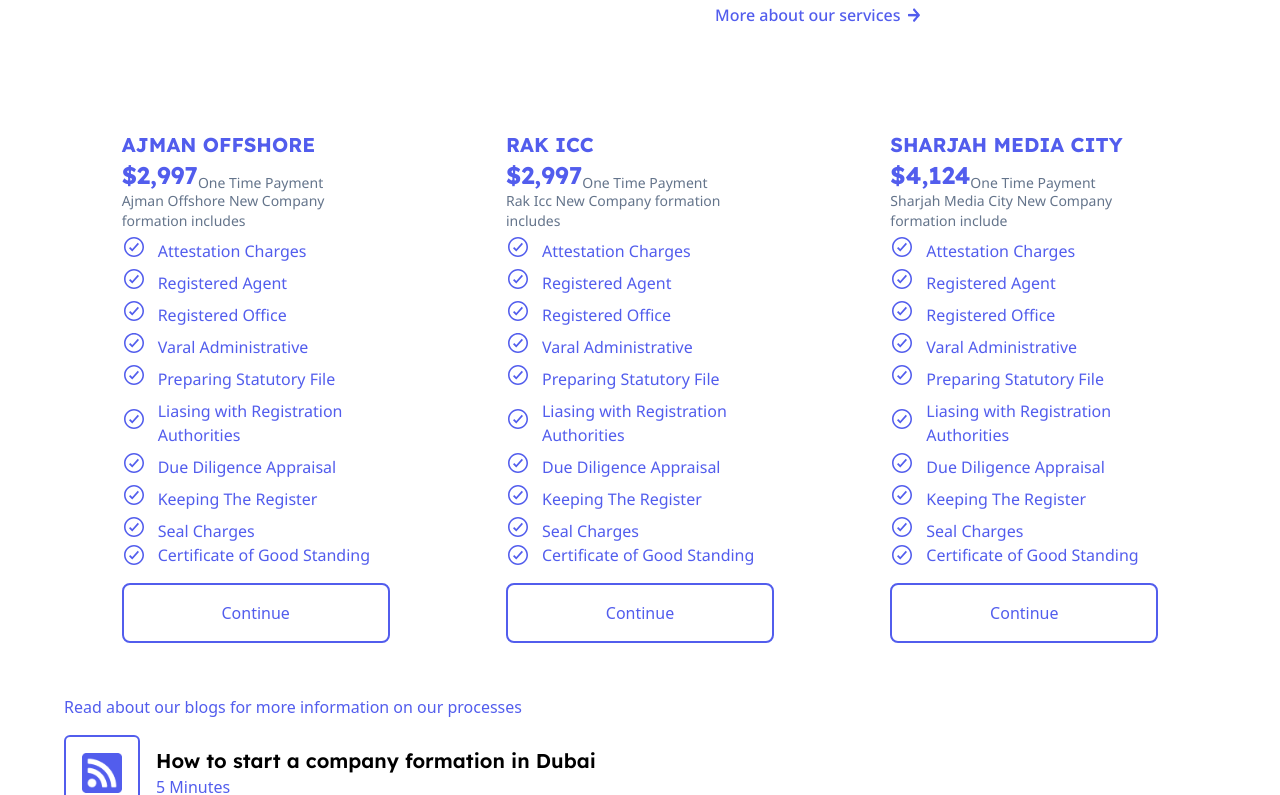
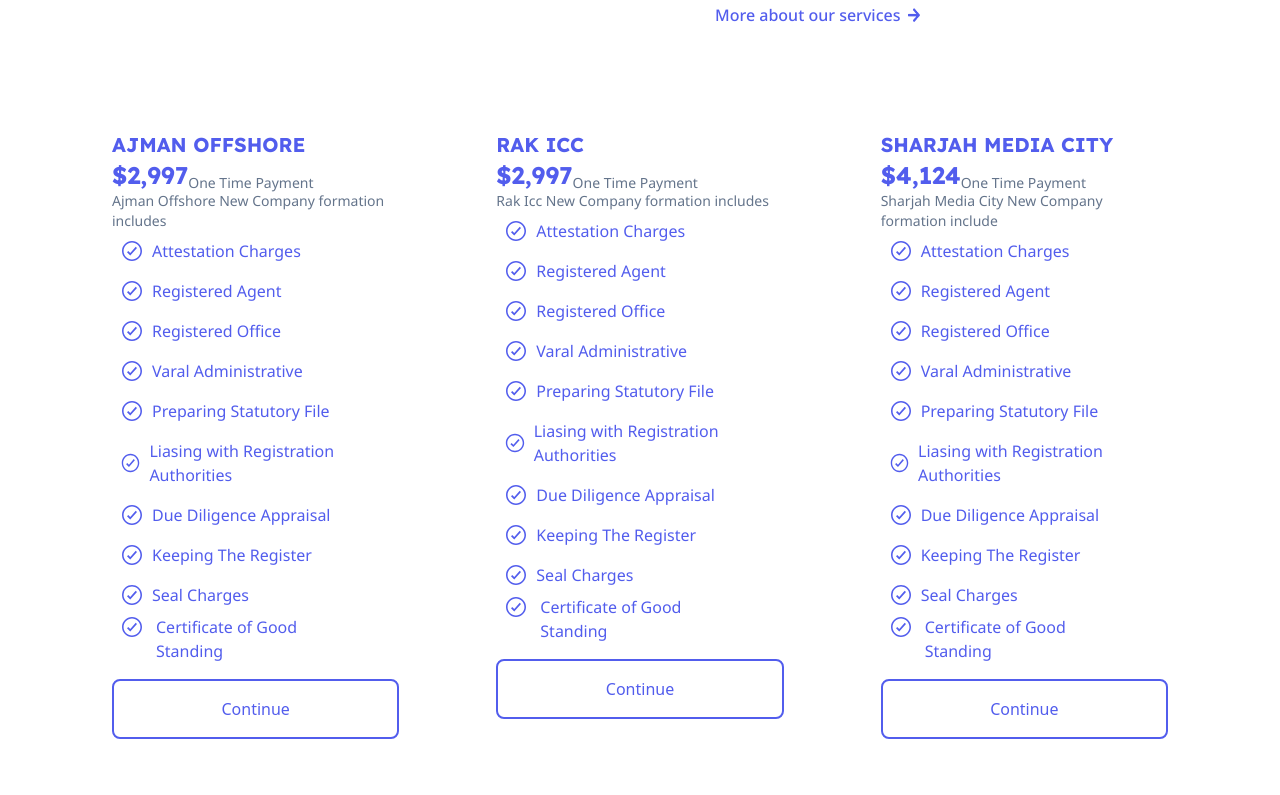
Before and after one commit to iamfutureflash/varal-uae, a React (Vite) app: page / in a window 1280 px wide. Shown: the part 2491-3286 px from the top of the page. Built offline with nearby package versions, Linux system fonts and the light colour scheme; a web font is replaced by a local one.

Commit message:
updated pricing card

```diff
--- a/src/components/pricing_screens/PricingMD.jsx
+++ b/src/components/pricing_screens/PricingMD.jsx
@@ -11,7 +11,7 @@
 // import required modules
 import { Pagination } from "swiper";
 function PricingMD() {
-    const [hover, setHover] = useState(false);
+
     return (
         <>
             <div className=" w-full">
@@ -28,8 +28,7 @@
                         {SlidesData.map((d, i) => (
                             <>
                                 <SwiperSlide className=" py-8 flex justify-center ">
-                                    <div key={i} className="sub-container-swiper  min-w-[300px] max-w-[300px] mx-8 each_slide rounded-xl box-border px-4 py-4 " onMouseEnter={() => setHover(true)}
-                                        onMouseLeave={() => setHover(false)}>
+                                    <div key={i} className="sub-container-swiper  min-w-[300px] max-w-[330px] mx-8  rounded-xl  px-4 py-4 bg-white" >
                                         <div className="title ">
                                             <h4 className="font-lexend font-bold text-xl">{d.title}</h4>
                                         </div>
@@ -41,46 +40,76 @@
                                         <div className="subtitle">
                                             <h4 className="font-noto font-normal text-sm text-slate-500">{d.shortDesc}</h4>
                                         </div>
-                                        <div className="points font-lexend flex flex-col items-start justify-center">
-                                            <div className="p1 flex items-center justify-start  space-y-2 space-x-3">
-                                                <img src={hover?d.wtick:d.btick} alt={d.p1} className="w-6 img-swiper" />
+                                        <div className="points font-lexend flex flex-col items-start justify-start max-w-[330px] ">
+                                            <div className="p1 flex items-start justify-start   p-2 gap-2">
+                                            <div className="img">
+                                                    <img src={d.btick} alt={d.p1} className="w-6 img-swiper1" />
+                                                    <img src={d.wtick} alt={d.p1} className="w-6 img-swiper2 hidden" />
+                                                </div>
                                                 <p className="font-noto text-base">{d.p1}</p>
                                             </div>
-                                            <div className="p2 flex items-center justify-start  space-y-2 space-x-3">
-                                                <img src={hover?d.wtick:d.btick} alt={d.p2} className="w-6 img-swiper" />
+                                            <div className="p2 flex items-center justify-start  p-2 gap-2">
+                                            <div className="img">
+                                                    <img src={d.btick} alt={d.p1} className="w-6 img-swiper1" />
+                                                    <img src={d.wtick} alt={d.p1} className="w-6 img-swiper2 hidden" />
+                                                </div>
                                                 <p className="font-noto text-base">{d.p2}</p>
                                             </div>
-                                            <div className="p3 flex items-center justify-start  space-y-2 space-x-3">
-                                                <img src={hover ?d.wtick:d.btick} alt={d.p3} className="w-6 img-swiper" />
+                                            <div className="p3 flex items-center justify-start  p-2 gap-2">
+                                            <div className="img">
+                                                    <img src={d.btick} alt={d.p1} className="w-6 img-swiper1" />
+                                                    <img src={d.wtick} alt={d.p1} className="w-6 img-swiper2 hidden" />
+                                                </div>
                                                 <p className="font-noto text-base">{d.p3}</p>
                                             </div>
-                                            <div className="p4 flex items-center justify-start  space-y-2 space-x-3">
-                                                <img src={hover ?d.wtick:d.btick} alt={d.p4} className="w-6 img-swiper" />
+                                            <div className="p4 flex items-center justify-start  p-2 gap-2">
+                                            <div className="img">
+                                                    <img src={d.btick} alt={d.p1} className="w-6 img-swiper1" />
+                                                    <img src={d.wtick} alt={d.p1} className="w-6 img-swiper2 hidden" />
+                                                </div>
                                                 <p className="font-noto text-base">{d.p4}</p>
                                             </div>
-                                            <div className="p5 flex items-center justify-start  space-y-2 space-x-3">
-                                                <img src={hover ?d.wtick:d.btick} alt={d.p5} className="w-6 img-swiper" />
+                                            <div className="p5 flex items-center justify-start  p-2 gap-2">
+                                            <div className="img">
+                                                    <img src={d.btick} alt={d.p1} className="w-6 img-swiper1" />
+                                                    <img src={d.wtick} alt={d.p1} className="w-6 img-swiper2 hidden" />
+                                                </div>
                                                 <p className="font-noto text-base">{d.p5}</p>
                                             </div>
-                                            <div className="p6 flex items-center justify-start  space-y-2 space-x-3">
-                                                <img src={hover ?d.wtick:d.btick} alt={d.p6} className="w-6 img-swiper" />
+                                            <div className="p6 flex items-center justify-start  p-2 gap-2">
+                                            <div className="img">
+                                                    <img src={d.btick} alt={d.p1} className="w-6 img-swiper1" />
+                                                    <img src={d.wtick} alt={d.p1} className="w-6 img-swiper2 hidden" />
+                                                </div>
                                                 <p className="font-noto text-base">{d.p6}</p>
                                             </div>
-                                            <div className="p7 flex items-center justify-start  space-y-2 space-x-3">
-                                                <img src={hover ?d.wtick:d.btick} alt={d.p7} className="w-6 img-swiper" />
+                                            <div className="p7 flex items-center justify-start  p-2 gap-2">
+                                            <div className="img">
+                                                    <img src={d.btick} alt={d.p1} className="w-6 img-swiper1" />
+                                                    <img src={d.wtick} alt={d.p1} className="w-6 img-swiper2 hidden" />
+                                                </div>
                                                 <p className="font-noto text-base">{d.p7}</p>
                                             </div>
-                                            <div className="p8 flex items-center justify-start  space-y-2 space-x-3">
-                                                <img src={hover ?d.wtick:d.btick} alt={d.p8} className="w-6 img-swiper" />
+                                            <div className="p8 flex items-center justify-start  p-2 gap-2">
+                                            <div className="img">
+                                                    <img src={d.btick} alt={d.p1} className="w-6 img-swiper1" />
+                                                    <img src={d.wtick} alt={d.p1} className="w-6 img-swiper2 hidden" />
+                                                </div>
                                                 <p className="font-noto text-base">{d.p8}</p>
                                             </div>
-                                            <div className="p9 flex items-center justify-start  space-y-2 space-x-3">
-                                                <img src={hover ?d.wtick:d.btick} alt={d.p9} className="w-6 img-swiper" />
+                                            <div className="p9 flex items-start justify-start  p-2 gap-2  ">
+                                                <div className="img">
+                                                    <img src={d.btick} alt={d.p1} className="w-6 img-swiper1" />
+                                                    <img src={d.wtick} alt={d.p1} className="w-6 img-swiper2 hidden" />
+                                                </div>
                                                 <p className="font-noto text-base">{d.p9}</p>
                                             </div>
-                                            <div className="p10 items-center justify-center   flex space-x-3 ">
-                                                <img src={hover?d.wtick:d.btick} alt={d.p10} className="w-6 img-swiper" />
-                                                <p className="font-noto text-base">{d.p10}</p>
+                                            <div className="p10 items-start justify-start flex space-x-3   ">
+                                                <div className="img ml-2">
+                                                    <img src={d.btick} alt={d.p1} className="w-6 img-swiper1" />
+                                                    <img src={d.wtick} alt={d.p1} className="w-6 img-swiper2 hidden" />
+                                                </div>
+                                                <p className="font-noto text-base max-w-[200px]">{d.p10}</p>
                                             </div>
                                         </div>
                                         <div className="button-swiper flex justify-center mt-4 mb-1 py-4 w-full border-2 border-primary rounded-lg cursor-pointer">
--- a/src/index.css
+++ b/src/index.css
@@ -12,10 +12,10 @@
   -webkit-animation: slide-top 0.5s cubic-bezier(0.25, 0.46, 0.45, 0.94) both;
   animation: slide-top 0.5s cubic-bezier(0.25, 0.46, 0.45, 0.94) both;
 }
-
 .sub-container-swiper:hover {
   @apply bg-primary text-white;
 }
+
 .sub-container-swiper:hover  sub{
   @apply  text-white;
 }
@@ -25,3 +25,9 @@
 .sub-container-swiper:hover .button-swiper{
   @apply  bg-white text-primary;
 }
+.sub-container-swiper:hover .img-swiper1{
+  @apply  hidden;
+}
+.sub-container-swiper:hover .img-swiper2{
+  @apply  block opacity-100 z-20 ;
+}
```
Also changed, not shown: src/components/pricing_screens/PricingSM.jsx (+53 -24 lines).
